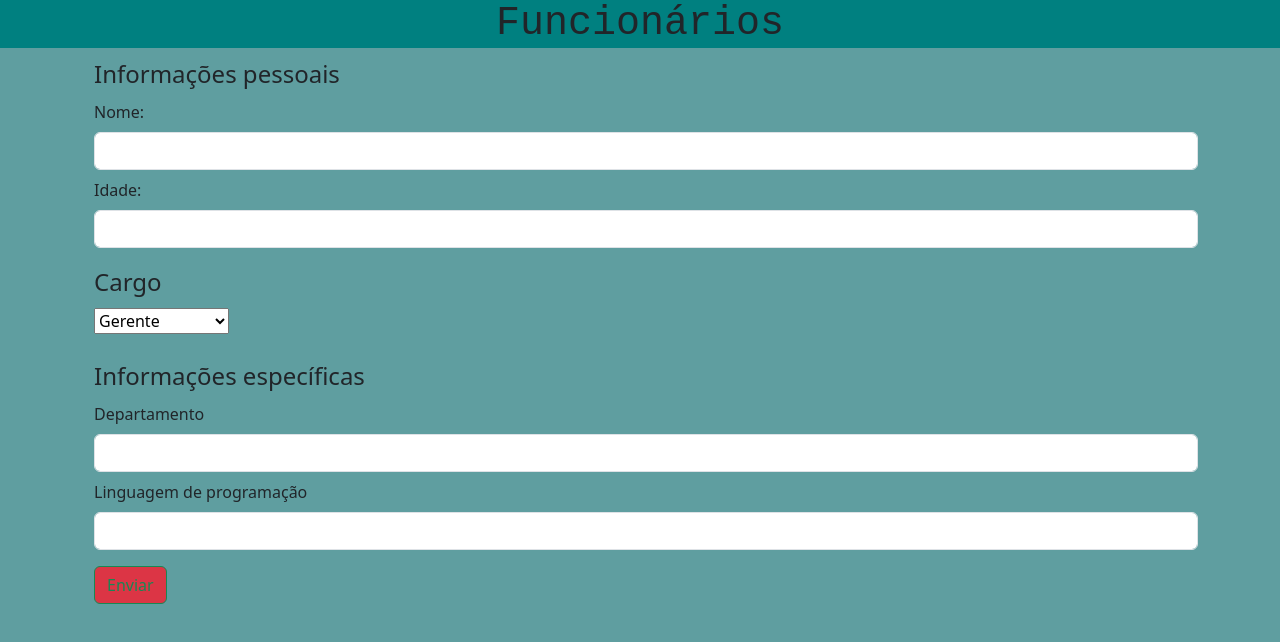
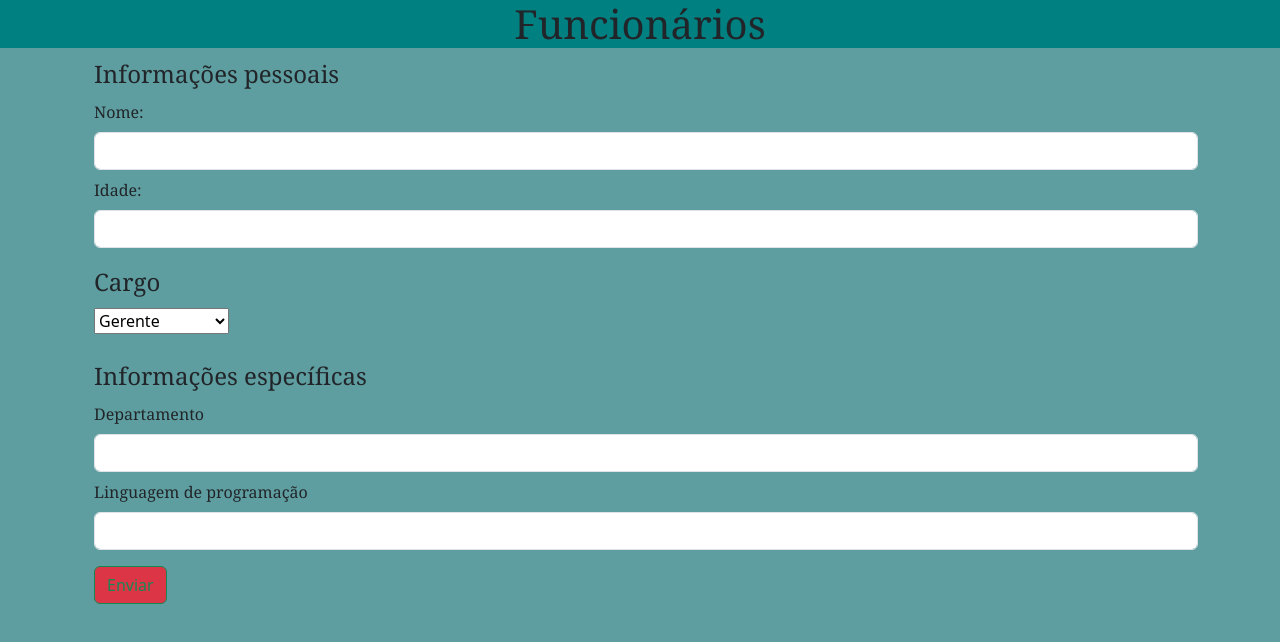
Before and after one commit to ytalogsantos/funcionarios, a plain HTML site: page index.html in a window 1280 px wide. Drawn offline with nearby package versions, Linux system fonts and the light colour scheme.

Commit message:
Troca de estilos fontes

```diff
--- a/assets/css/style.css
+++ b/assets/css/style.css
@@ -7,5 +7,13 @@ header{
 }
 
 #titulo{
-    font-family: 'Courier New', Courier, monospace;
+    font-family: Georgia, 'Times New Roman', Times, serif;
 }
+
+legend{
+    font-family: Georgia, Times, 'Times New Roman', serif;
+}
+
+label{
+    font-family: Georgia, 'Times New Roman', Times, serif;
+}
```
